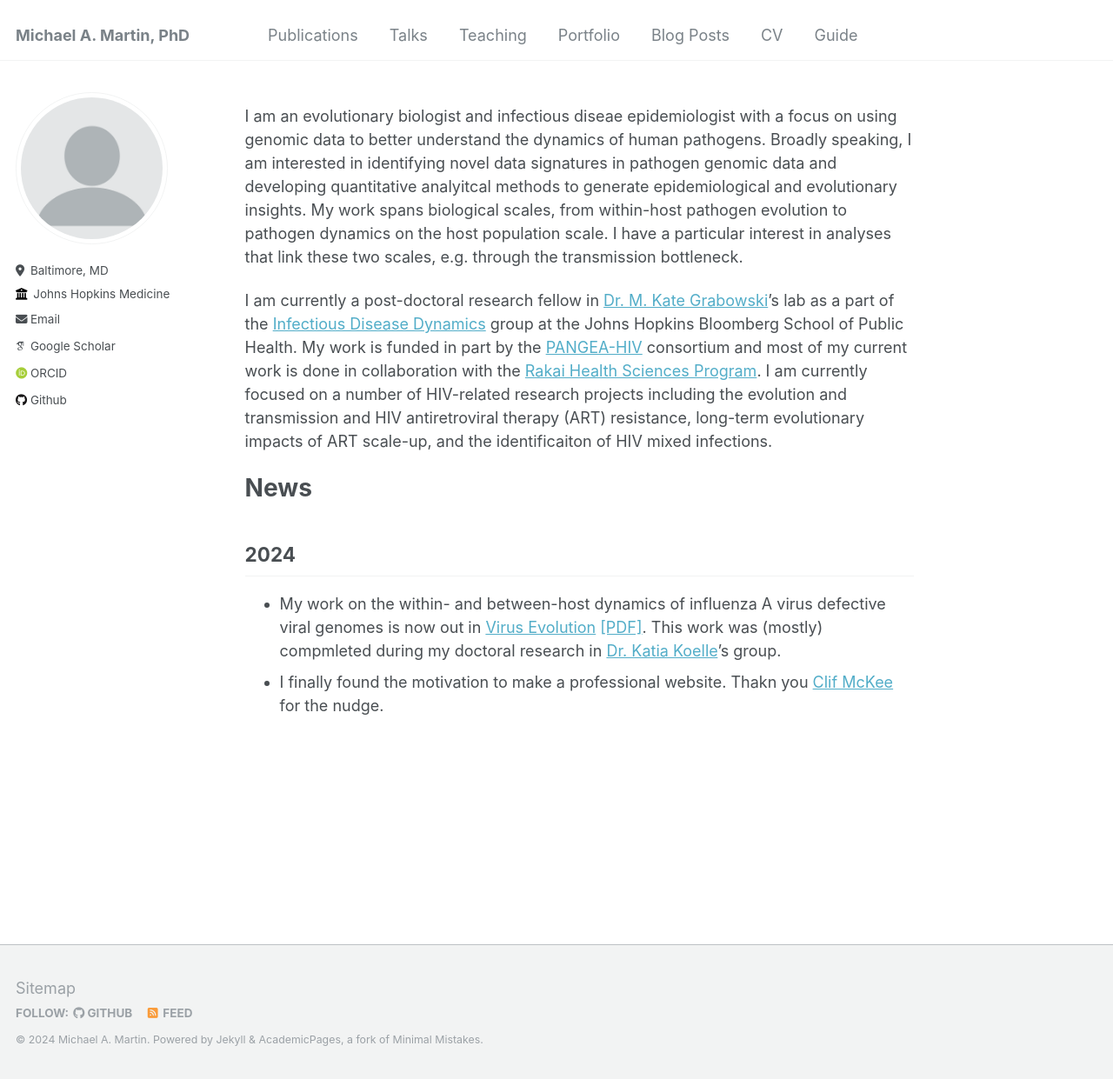
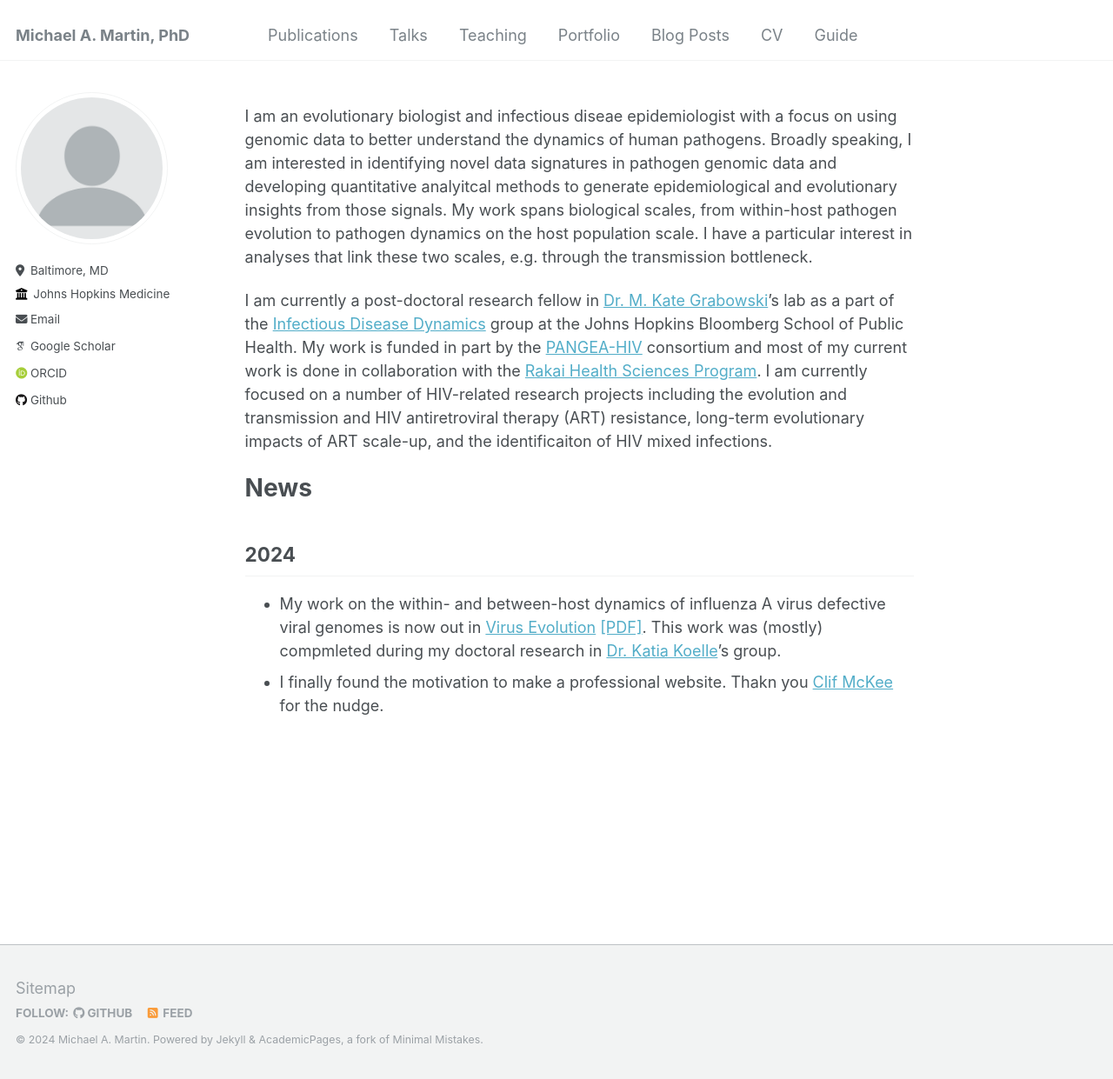
Before and after one commit to m-a-martin/m-a-martin.github.io, a Jekyll site: the page built from _pages/about.md, in a window 1280 px wide and 1241 px high. Shown: the whole window at 87% size. Built offline with Jekyll 4.4.1, drawn with Linux system fonts in a browser that asks for light colours; some web fonts are replaced.

Commit message:
Update about.md

```diff
--- a/_pages/about.md
+++ b/_pages/about.md
@@ -6,7 +6,7 @@ redirect_from:
   - /about/
   - /about.html
 ---
-I am an evolutionary biologist and infectious diseae epidemiologist with a focus on using genomic data to better understand the dynamics of human pathogens. Broadly speaking, I am interested in identifying novel data signatures in pathogen genomic data and developing quantitative analyitcal methods to generate epidemiological and evolutionary insights. My work spans biological scales, from within-host pathogen evolution to pathogen dynamics on the host population scale. I have a particular interest in analyses that link these two scales, e.g. through the transmission bottleneck.
+I am an evolutionary biologist and infectious diseae epidemiologist with a focus on using genomic data to better understand the dynamics of human pathogens. Broadly speaking, I am interested in identifying novel data signatures in pathogen genomic data and developing quantitative analyitcal methods to generate epidemiological and evolutionary insights from those signals. My work spans biological scales, from within-host pathogen evolution to pathogen dynamics on the host population scale. I have a particular interest in analyses that link these two scales, e.g. through the transmission bottleneck.
 
 I am currently a post-doctoral research fellow in [Dr. M. Kate Grabowski](https://profiles.hopkinsmedicine.org/provider/Kate+K.+Grabowski/2777015)'s lab as a part of the [Infectious Disease Dynamics](https://www.iddynamics.jhsph.edu) group at the Johns Hopkins Bloomberg School of Public Health. My work is funded in part by the [PANGEA-HIV](https://www.pangea-hiv.org) consortium and most of my current work is done in collaboration with the [Rakai Health Sciences Program](https://www.rhsp.org). I am currently focused on a number of HIV-related research projects including the evolution and transmission and HIV antiretroviral therapy (ART) resistance, long-term evolutionary impacts of ART scale-up, and the identificaiton of HIV mixed infections.
 
```
